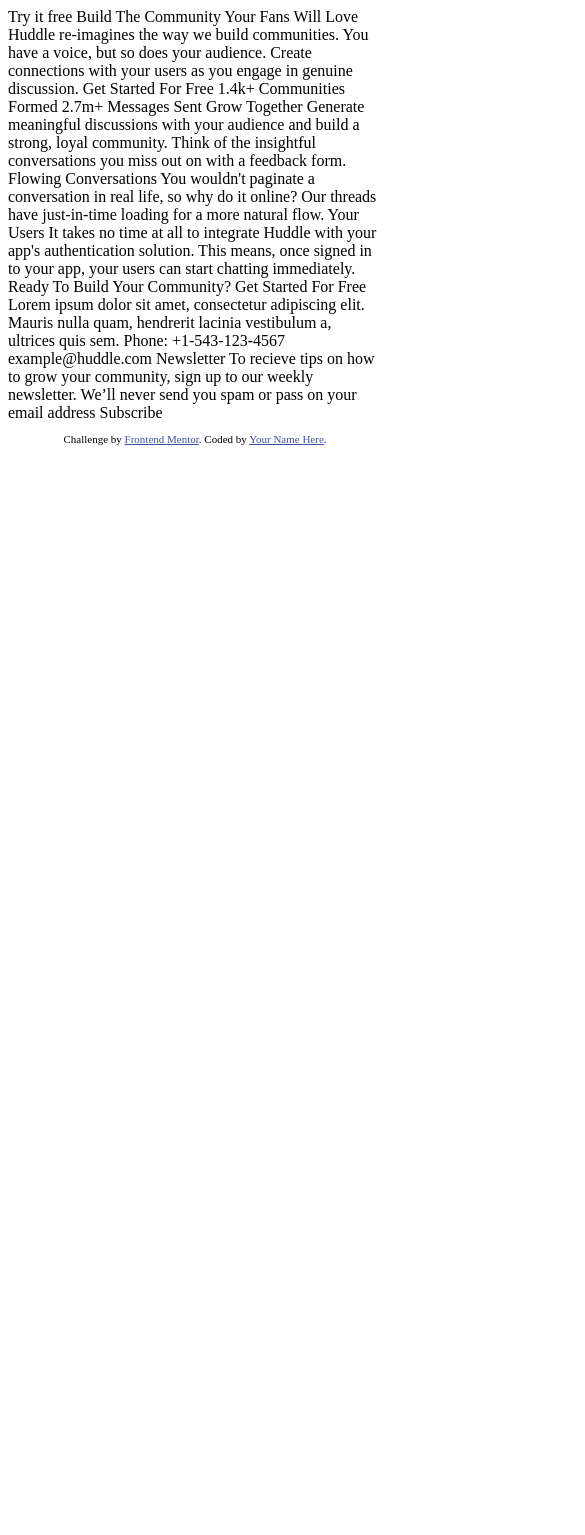
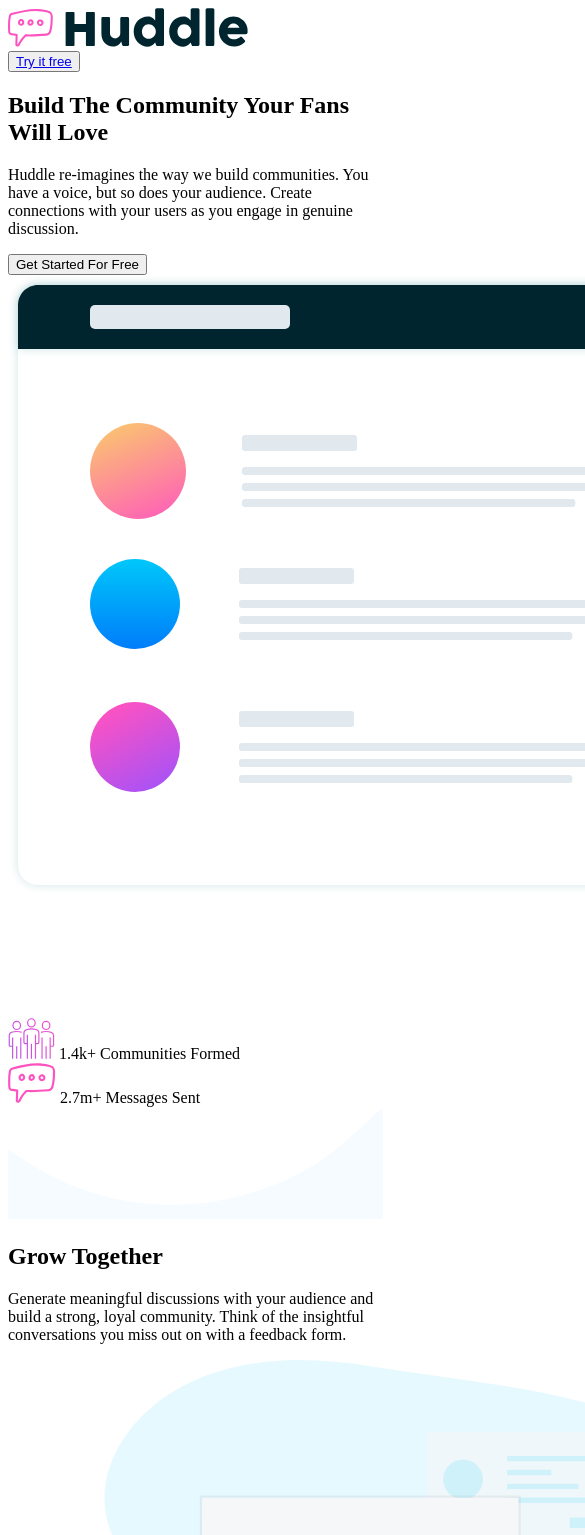
Before and after one commit to Ayana85/huddle-landing-page-with-curved-sections, a plain HTML site: page index.html in a window 390 px wide. Shown: the top 1535 px of the page, 585 px wide, since content can reach past the window. Before the commit the page ends 844 px from the top, so only its background shows below. Drawn offline with Linux system fonts and the light colour scheme.

Commit message:
Update index.html

```diff
--- a/index.html
+++ b/index.html
@@ -5,63 +5,155 @@
   <meta name="viewport" content="width=device-width, initial-scale=1.0"> <!-- displays site properly based on user's device -->
 
   <link rel="icon" type="image/png" sizes="32x32" href="./images/favicon-32x32.png">
-
+  <link rel="stylesheet" href="https://cdnjs.cloudflare.com/ajax/libs/font-awesome/6.4.2/css/all.min.css">
   <title>Frontend Mentor | Huddle landing page with curved sections</title>
-
-  <!-- Feel free to remove these styles or customise in your own stylesheet 👍 -->
-  <style>
-    .attribution { font-size: 11px; text-align: center; }
-    .attribution a { color: hsl(228, 45%, 44%); }
-  </style>
+  <link href="https://fonts.googleapis.com/css2?family=Open+Sans:wght@400;600;700&family=Poppins:wght@700&display=swap" rel="stylesheet">
+  <link rel="stylesheet" href="style.css">
 </head>
 <body>
-  Try it free
+  <header>
+    <div class="logo">
+      <img src="images/logo.svg" alt="Huddle">
+    </div>
+    <button class="white-bg-btn"> <a href="#">Try it free</a></button>
+  </header>
 
-  Build The Community Your Fans Will Love
+  <div class="showcase">
+    <article class="hero">
+      <h1>Build The Community Your Fans Will Love</h1>
+      <p>Huddle re-imagines the way we build communities. You have a voice, but so does
+        your audience. Create connections with your users as you engage in genuine discussion.
+      </p>
+      <button class="btn"> Get Started For Free</button>
+    </article>
 
-  Huddle re-imagines the way we build communities. You have a voice, but so does
-  your audience. Create connections with your users as you engage in genuine discussion.
+    <article class="screen-img">
+      <img src="images/screen-mockups.svg" alt="screen">
+    </article>
 
-  Get Started For Free
+    <article class="data">
+      <div class="communties">
+        <img src="images/icon-communities.svg" alt="communities">
+        <span class="big-nr">1.4k+</span>
+        <span class="small-text">Communities Formed</span>
+      </div>
+      <div class="messages">
+        <img src="images/icon-messages.svg" alt="messages">
+        <span class="big-nr">2.7m+</span>
+        <span class="small-text">Messages Sent</span>
+      </div>
+    </article>
+  </div>
 
-  1.4k+
-  Communities Formed
+  <picture>
+    <source media="(max-width: 768px)"
+    srcset="./images/bg-section-top-mobile-1.svg"/>
+    <img src="images/bg-section-top-desktop-1.svg"  alt="">
+ </picture>
 
-  2.7m+
-  Messages Sent
+  <section class="grow section">
+    <div class="left-col">
+      <h2>Grow Together</h2>
+      <p>Generate meaningful discussions with your audience and build a strong, loyal community.
+        Think of the insightful conversations you miss out on with a feedback form. </p>
+    </div>
+    <div class="right-col">
+      <img src="images/illustration-grow-together.svg" alt="Grow Together">
+    </div>
+  </section>
 
-  Grow Together
-  Generate meaningful discussions with your audience and build a strong, loyal community.
-  Think of the insightful conversations you miss out on with a feedback form.
+  <picture>
+    <source media="(max-width: 768px)"
+    srcset="./images/bg-section-bottom-mobile-1.svg"/>
+    <img src="images/bg-section-bottom-desktop-1.svg"  alt="">
+ </picture>
 
-  Flowing Conversations
-  You wouldn't paginate a conversation in real life, so why do it online? Our threads have
-  just-in-time loading for a more natural flow.
+  <section class="flowing section">
+    <div class="left-col">
+      <img src="images/illustration-flowing-conversation.svg" alt="Conversation">
+    </div>
+    <div class="right-col">
+      <h2>Flowing Conversations</h2>
+      <p>You wouldn't paginate a conversation in real life, so why do it online? Our threads have
+        just-in-time loading for a more natural flow.</p>
+    </div>
+  </section>
 
-  Your Users
-  It takes no time at all to integrate Huddle with your app's authentication solution. This means,
-  once signed in to your app, your users can start chatting immediately.
 
-  Ready To Build Your Community?
-  Get Started For Free
+  <picture>
+    <source media="(max-width: 768px)"
+    srcset="./images/bg-section-top-mobile-2.svg"/>
+    <img src="images/bg-section-top-desktop-2.svg"  alt="">
+ </picture>
 
-  Lorem ipsum dolor sit amet, consectetur adipiscing elit. Mauris nulla quam, hendrerit lacinia
-  vestibulum a, ultrices quis sem.
+  <section class="users section">
 
-  Phone: +1-543-123-4567
-  example@huddle.com
+      <div class="left-col">
+        <h2>Your Users</h2>
+        <p> It takes no time at all to integrate Huddle with your app's authentication solution. This means,
+          once signed in to your app, your users can start chatting immediately. </p>
+      </div>
+      <div class="right-col">
+        <img src="images/illustration-your-users.svg" alt="Grow Together">
+      </div>
 
-  Newsletter
-  To recieve tips on how to grow your community, sign up to our weekly newsletter. We’ll never
-  send you spam or pass on your email address
+  </section>
 
-  Subscribe
+  <picture>
+    <source media="(max-width: 768px)"
+    srcset="./images/bg-section-bottom-mobile-2.svg"/>
+    <img src="images/bg-section-bottom-desktop-2.svg"  alt="">
+ </picture>
+
+  <section class="ready-to-build">
+    <h1> Ready To Build Your Community?</h1>
+    <button class="btn"> Get Started For Free</button>
+  </section>
+
+  <picture class="picture">
+    <source media="(max-width: 768px)"
+    srcset="./images/bg-footer-top-mobile.svg"/>
+    <img src="images/bg-footer-top-desktop.svg"  alt="">
+ </picture>
 
   <footer>
-    <p class="attribution">
-      Challenge by <a href="https://www.frontendmentor.io?ref=challenge" target="_blank">Frontend Mentor</a>.
-      Coded by <a href="#">Your Name Here</a>.
-    </p>
+   <article>
+     <div class="info-col">
+       <img src="images/footer-logo.svg" alt="" class="footer-logo">
+       <p>Lorem ipsum dolor sit amet, consectetur adipiscing elit. Mauris nulla quam, hendrerit lacinia
+        vestibulum a, ultrices quis sem.</p>
+
+        <div class="icon">
+          <img src="images/icon-phone.svg" alt="Phone">
+          <span> Phone: +1-543-123-4567</span>
+        </div>
+        <div class="icon">
+          <img src="images/icon-email.svg" alt="Phone">
+          <span> example@huddle.com</span>
+        </div>
+
+     </div>
+     <div class="newsletter">
+      <div class="content">
+        <h3>Newsletter </h3>
+        <p>To recieve tips on how to grow your community, sign up to our weekly newsletter. We’ll never
+          send you spam or pass on your email address</p>
+      </div>
+      <div class="form">
+        <form action="">
+          <input type="email"  required class="input-box">
+          <button type="submit">Subscribe</button>
+        </form>
+      </div>
+     </div>
+   </article>
+
+   <div class="social-media">
+    <a href="#"><i class="fa-brands fa-square-facebook"></i></a>
+    <a href="#"><i class="fa-brands fa-instagram"></i></a>
+    <a href="#"><i class="fa-brands fa-square-twitter"></i></a>
+
+  </div>
   </footer>
 </body>
 </html>
```
